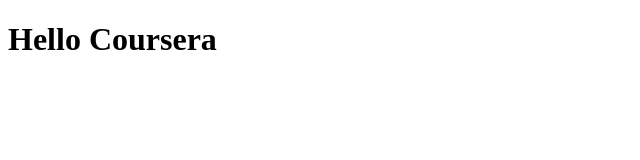
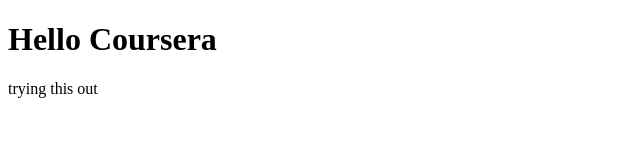
Before and after one commit to Vkodali117/Test, a plain HTML site: page site/index.html in a window 1280 px wide. Shown: the whole page, without its empty margins (0-640 px from the left). Drawn offline with Linux system fonts and the light colour scheme.

Commit message:
small change

```diff
--- a/site/index.html
+++ b/site/index.html
@@ -7,5 +7,6 @@
 </head>
 <body>
 <h1>Hello Coursera</h1>
+<div>trying this out</div>
 </body>
 </html>
```
